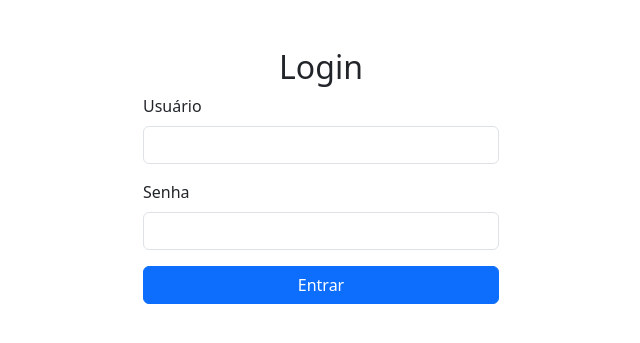
After one commit to phconnas/filaDaParoquia, a Django app: page /login/ in a window 1280 px wide. The commit adds this page. Shown: the top 343 px of the page, without its empty margins (319-959 px from the left). Run offline with Django 4.2, Linux system fonts and the light colour scheme.

Commit message:
alteracoes de admin

```diff
--- a/senha_manager/senha_manager/urls.py
+++ b/senha_manager/senha_manager/urls.py
@@ -16,8 +16,11 @@ Including another URLconf
 """
 from django.contrib import admin
 from django.urls import path, include
+from django.contrib.auth import views as auth_views
 
 urlpatterns = [
     path('admin/', admin.site.urls),
     path('', include('senhas.urls')),
+    path('login/', auth_views.LoginView.as_view(template_name='senhas/login.html'), name='login'),
+    path('logout/', auth_views.LogoutView.as_view(next_page='login'), name='logout'),
 ]
--- /dev/null
+++ b/senha_manager/senhas/templates/senhas/login.html
@@ -0,0 +1,28 @@
+<!DOCTYPE html>
+<html lang="en">
+<head>
+    <meta charset="UTF-8">
+    <meta name="viewport" content="width=device-width, initial-scale=1.0">
+    <title>Login</title>
+    <link rel="stylesheet" href="https://cdn.jsdelivr.net/npm/bootstrap@5.3.0/dist/css/bootstrap.min.css">
+</head>
+<body class="container mt-5">
+    <div class="row justify-content-center">
+        <div class="col-md-4">
+            <h2 class="text-center">Login</h2>
+            <form method="post">
+                {% csrf_token %}
+                <div class="mb-3">
+                    <label for="username" class="form-label">Usuário</label>
+                    <input type="text" name="username" id="username" class="form-control">
+                </div>
+                <div class="mb-3">
+                    <label for="password" class="form-label">Senha</label>
+                    <input type="password" name="password" id="password" class="form-control">
+                </div>
+                <button type="submit" class="btn btn-primary w-100">Entrar</button>
+            </form>
+        </div>
+    </div>
+</body>
+</html>
```
Also changed, not shown: senha_manager/senhas/templates/senhas/listar_senhas.html (+5 -2 lines), senha_manager/senhas/views.py (+8 -1 lines), senha_manager/db.sqlite3.
